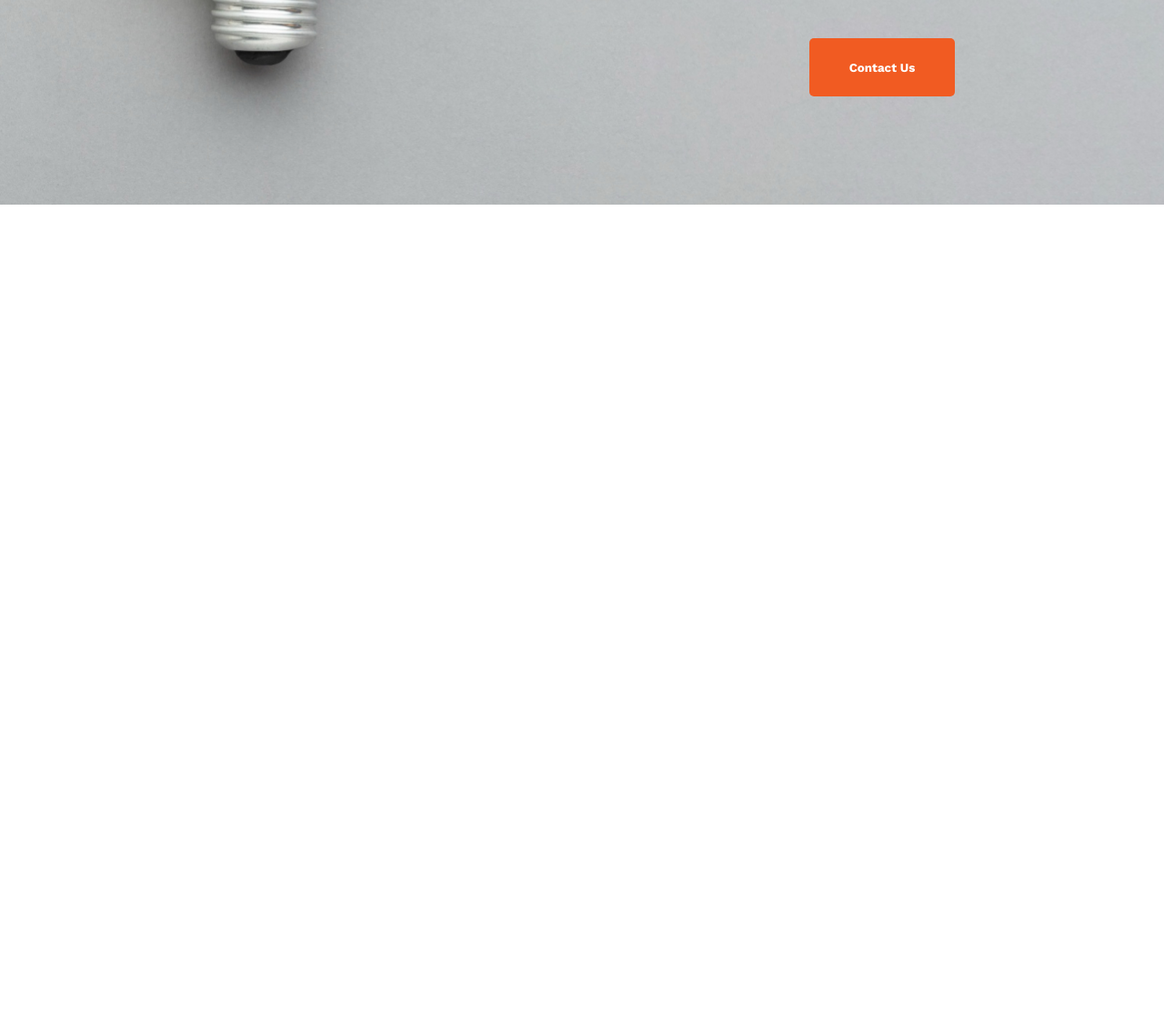
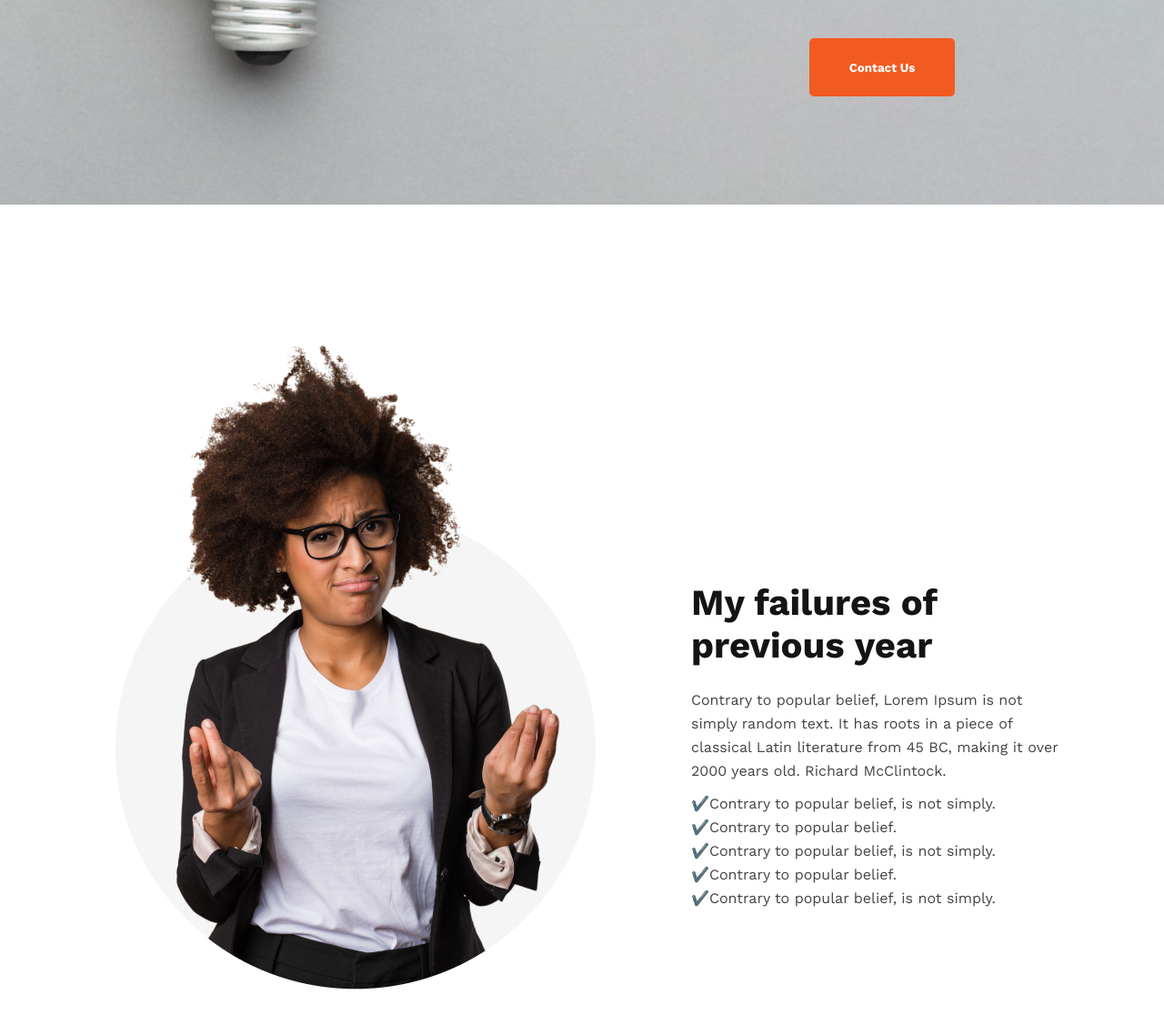
Before and after one commit to Mohiuddin-64bit/new-year-me, a plain HTML site: page index.html in a window 1280 px wide. Shown: the part 583-1710 px from the top of the page at 91% size. Before the commit the page ends 808 px from the top, so only its background shows below. Drawn offline with nearby package versions, Linux system fonts and the light colour scheme.

Commit message:
Failures Section Done

```diff
--- a/index.html
+++ b/index.html
@@ -4,6 +4,8 @@
   <meta charset="UTF-8">
   <meta http-equiv="X-UA-Compatible" content="IE=edge">
   <meta name="viewport" content="width=device-width, initial-scale=1.0">
+  <!-- Font Awesome Link -->
+  <script src="https://kit.fontawesome.com/866e875625.js" crossorigin="anonymous"></script>
   <!-- Work Sans Google font link -->
   <link rel="preconnect" href="https://fonts.googleapis.com"><link rel="preconnect" href="https://fonts.gstatic.com" crossorigin><link href="https://fonts.googleapis.com/css2?family=Work+Sans:wght@400;700&display=swap" rel="stylesheet">
   <link rel="stylesheet" href="style.css">
@@ -22,5 +24,22 @@
       <button class="primary-btn">Contact Us</button>
     </div>
   </header>
+  <!-- Banner Section END -->
+  <main>
+    <!-- Failures Section Start -->
+    <section class="failures">
+      <img src="./img/person.png" alt="" class="failuers-img">
+      <div class="failures-contant">
+        <h1 class="failures-title">My failures of previous year</h1>
+        <p class="failures-desc">Contrary to popular belief, Lorem Ipsum is not simply random text. It has roots in a piece of classical Latin literature from 45 BC, making it over 2000 years old. Richard McClintock.</p>
+        <p class="failures-point">✔️Contrary to popular belief, is not simply.</p>
+        <p class="failures-point">✔️Contrary to popular belief.</p>
+        <p class="failures-point">✔️Contrary to popular belief, is not simply.</p>
+        <p class="failures-point">✔️Contrary to popular belief.</p>
+        <p class="failures-point">✔️Contrary to popular belief, is not simply.</p>
+      </div>
+    </section>
+    <!-- Failures Section END -->
+  </main>
 </body>
 </html>
--- a/style.css
+++ b/style.css
@@ -12,6 +12,7 @@ header {
   background-repeat: no-repeat;
   background-size: cover;
   position: relative;
+  margin-bottom: 139px;
 }
 
 .banner-contant {
@@ -48,3 +49,45 @@ header {
   color: white;
   font-weight: 600;
 }
+
+/* Failures Style */
+.failures {
+  display: flex;
+  justify-content: center;
+  gap: 87px;
+  margin-bottom: 130px;
+  align-items: center;
+}
+
+.failures-contant {
+  width: 416px;
+  margin-top: 225px;
+  height: 400px;
+}
+
+.failures-title {
+  font-weight: 700;
+  font-size: 40px;
+  line-height: 47px;
+  color: #151414;
+  margin-bottom: 24px;
+}
+
+.failures-desc {
+  font-weight: 400;
+  font-size: 16px;
+  line-height: 26px;
+  color: #444343;
+  margin-bottom: 10px;
+}
+
+.failures-point {
+  font-weight: 400;
+  font-size: 16px;
+  line-height: 26px;
+  color: #444343;
+}
+
+.failures-img {
+  width: 451px;
+}
```
